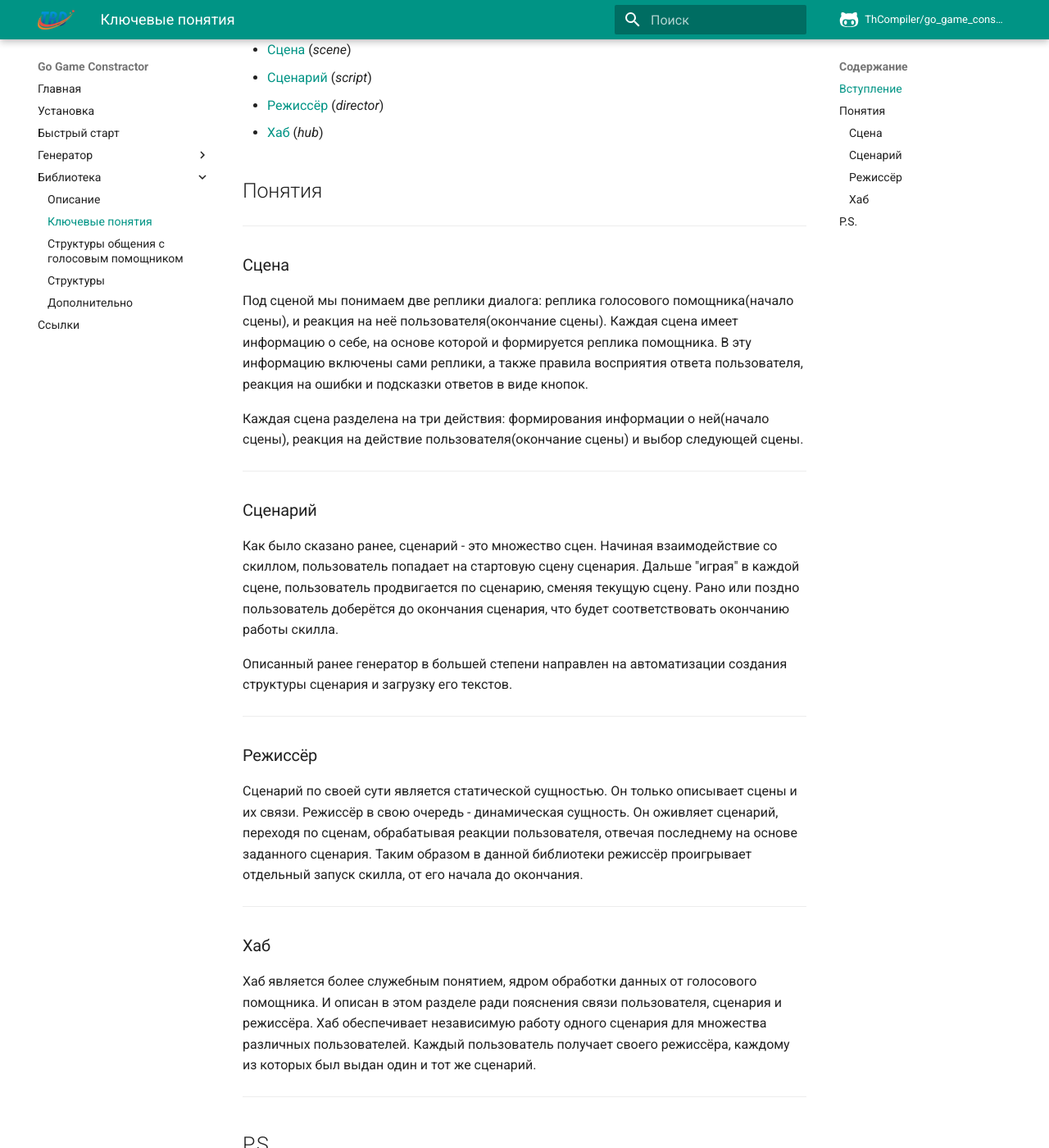
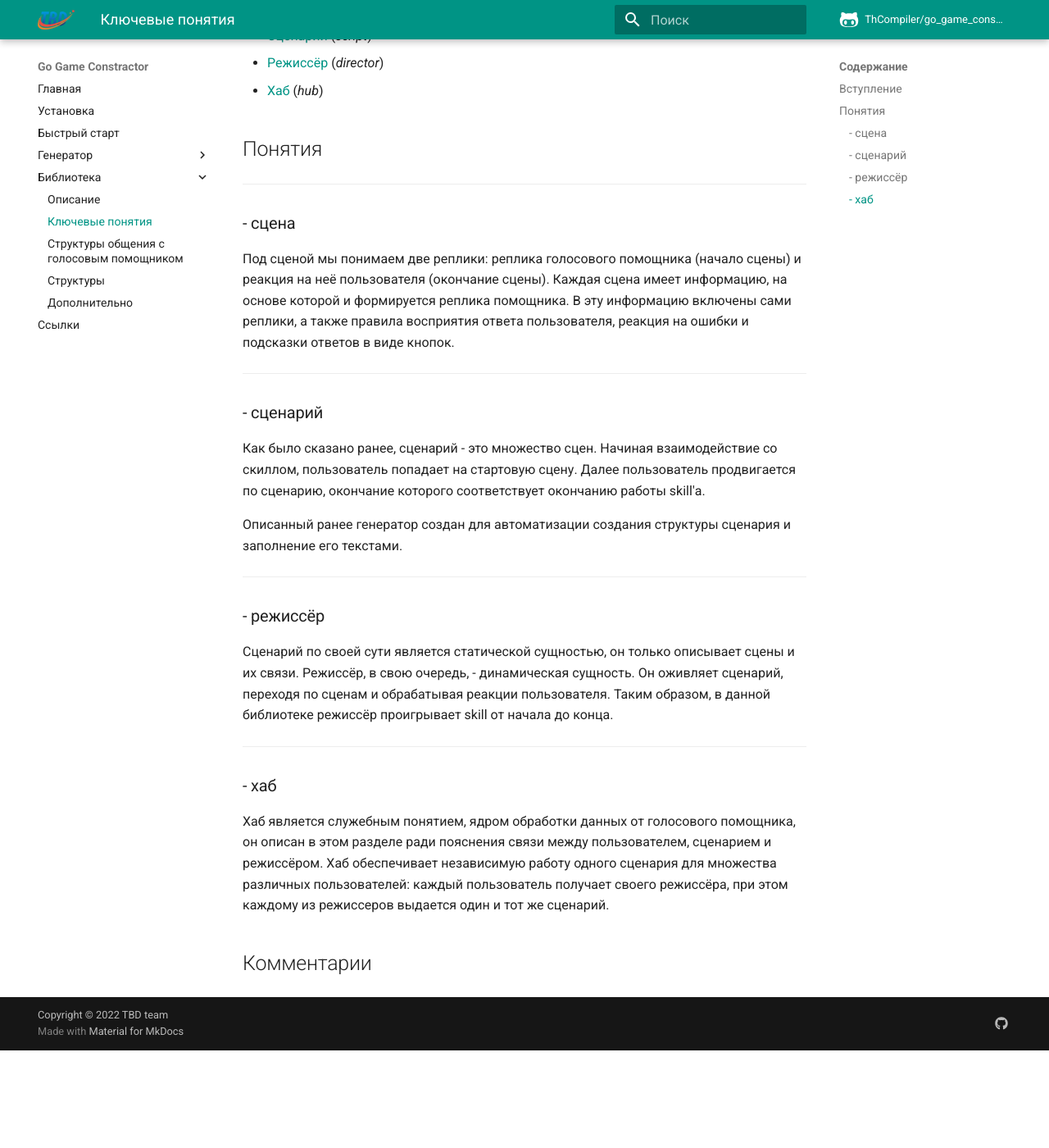
Before and after one commit to ThCompiler/go_game_constractor, an MkDocs documentation site: the page built from docs/lib_words.md, in a window 1280 px wide and 1400 px high, scrolled down 619 px. Shown: the whole window at 82% size. Built offline with MkDocs 1.6.1 and Material for MkDocs 9.7.7, drawn with Linux system fonts in a browser that asks for light colours; comment, search, counter and statistics services are not loaded; the version menu is left out; after the commit the page ends 1900 px from its top, so only the background shows below that; some of the changed text lies outside the part shown.

Commit message:
Update lib_words.md

```diff
--- a/docs/lib_words.md
+++ b/docs/lib_words.md
@@ -3,17 +3,16 @@ comments: true
 title: "Ключевые понятия"
 ---
 
-В данном разделе разбираются основные понятия использованные при разработке библиотеки и генератора.
+В данном разделе разбираются основные понятия, использованные при разработке библиотеки и генератора.
 
 
 ## Вступление
-И так, в библиотеке весь скилл рассматривается, как **сценарий**, состоящий из множества **сцен**, сменяющих друг друга. Сцена выхода
-выделяется из множества сцен сценария, т.к. обычно желательно наличие точки выхода из любого места проигрываемого скилла.
-В остальном сценарий можно описать как набор из **стартовой** сцены, сцены **прощания** и **информации для перехода** на сцену прощания.
+В библиотеке skill рассматривается как **сценарий**, состоящий из множества **сцен**, сменяющих друг друга. Сцена выхода
+выделяется из множества сцен, так как сопровождает каждую из них.
 
-Объект, оперирующий сценарием, мы решили назвать **режиссёр**(*director*), по аналогии с режиссёром театра или фильма.
+Объект, оперирующий сценарием, назван **режиссёром**(*director*), по аналогии с режиссёром театра или фильма.
 
-Для каждого пользователя взаимодействие со скиллом уникальное, а значит и режиссёр тоже **уникальный**. Для этих целей
+Для каждого пользователя взаимодействие со skill'ом уникально, а значит и режиссёр тоже **уникальный**. Для этих целей
 в библиотеке есть хаб, который и отвечает за поддержку множества режиссёров с **общим** сценарием для каждого из пользователей.
 
 Таким образом можно выделить следующие ключевые понятия:
@@ -27,41 +26,30 @@ title: "Ключевые понятия"
 ## Понятия
 
 -------------------------------------
-### <a id="scene"></a>Сцена
+### <a id="scene"></a> - сцена
 
-Под сценой мы понимаем две реплики диалога: реплика голосового помощника(начало сцены), и реакция на неё пользователя(окончание сцены).
-Каждая сцена имеет информацию о себе, на основе которой и формируется реплика помощника. В эту информацию включены сами реплики,
+Под сценой мы понимаем две реплики: реплика голосового помощника (начало сцены) и реакция на неё пользователя (окончание сцены).
+Каждая сцена имеет информацию, на основе которой и формируется реплика помощника. В эту информацию включены сами реплики,
 а также правила восприятия ответа пользователя, реакция на ошибки и подсказки ответов в виде кнопок.
-
-Каждая сцена разделена на три действия: формирования информации о ней(начало сцены), реакция на действие
-пользователя(окончание сцены) и выбор следующей сцены.
 
 -------------------------------------
 
-### <a id="script"></a>Сценарий
+### <a id="script"></a> - сценарий
 
-Как было сказано ранее, сценарий - это множество сцен. Начиная взаимодействие со скиллом, пользователь попадает на стартовую сцену сценария.
-Дальше "играя" в каждой сцене, пользователь продвигается по сценарию, сменяя текущую сцену. Рано или поздно пользователь доберётся до окончания сценария,
-что будет соответствовать окончанию работы скилла.
+Как было сказано ранее, сценарий - это множество сцен. Начиная взаимодействие со скиллом, пользователь попадает на стартовую сцену.
+Далее пользователь продвигается по сценарию, окончание которого соответствует окончанию работы skill'а.
 
-Описанный ранее генератор в большей степени направлен на автоматизации создания структуры сценария и загрузку его текстов.
+Описанный ранее генератор создан для автоматизации создания структуры сценария и заполнение его текстами.
 
 -------------------------------------
-### <a id="director"></a>Режиссёр
+### <a id="director"></a> - режиссёр
 
-Сценарий по своей сути является статической сущностью. Он только описывает сцены и их связи. Режиссёр в свою очередь - динамическая сущность.
-Он оживляет сценарий, переходя по сценам, обрабатывая реакции пользователя, отвечая последнему на основе заданного сценария.
-Таким образом в данной библиотеки режиссёр проигрывает отдельный запуск скилла, от его начала до окончания.
+Сценарий по своей сути является статической сущностью, он только описывает сцены и их связи. Режиссёр, в свою очередь, - динамическая сущность.
+Он оживляет сценарий, переходя по сценам и обрабатывая реакции пользователя.
+Таким образом, в данной библиотеке режиссёр проигрывает skill от начала до конца.
 
 -------------------------------------
-### <a id="hub"></a>Хаб
+### <a id="hub"></a> - хаб
 
-Хаб является более служебным понятием, ядром обработки данных от голосового помощника.
-И описан в этом разделе ради пояснения связи пользователя, сценария и режиссёра.
-Хаб обеспечивает независимую работу одного сценария для множества различных пользователей.
-Каждый пользователь получает своего режиссёра, каждому из которых был выдан один и тот же сценарий.
-
-
--------------------------------------
-## P.S.
-Надеемся, что данный раздел помог понять причины именования объектов и функций, а также понять принцип работы ядра библиотеки.
+Хаб является служебным понятием, ядром обработки данных от голосового помощника, он описан в этом разделе ради пояснения связи между пользователем, сценарием и режиссёром.
+Хаб обеспечивает независимую работу одного сценария для множества различных пользователей: каждый пользователь получает своего режиссёра, при этом каждому из режиссеров выдается один и тот же сценарий.
```
